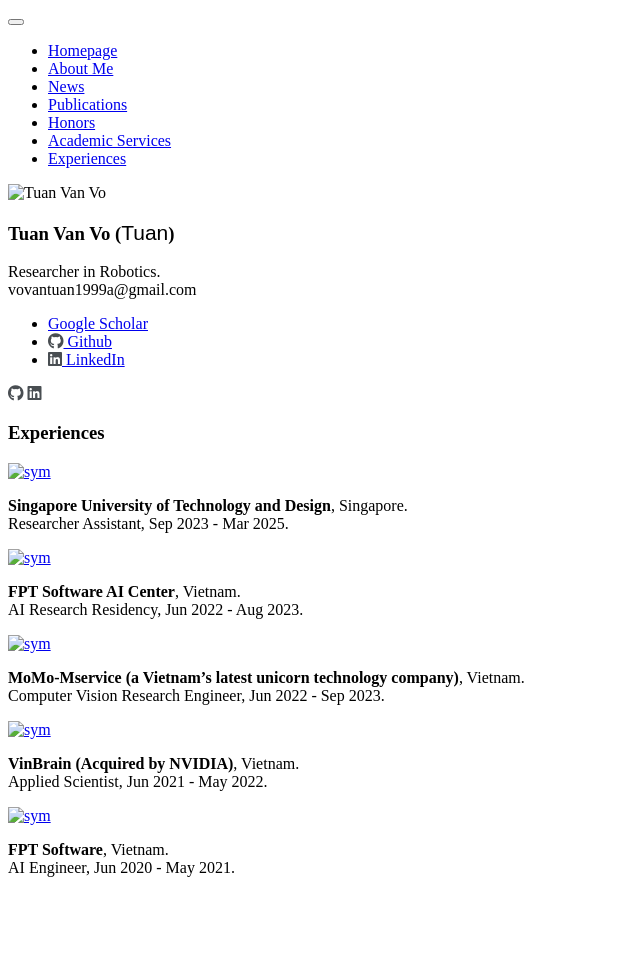
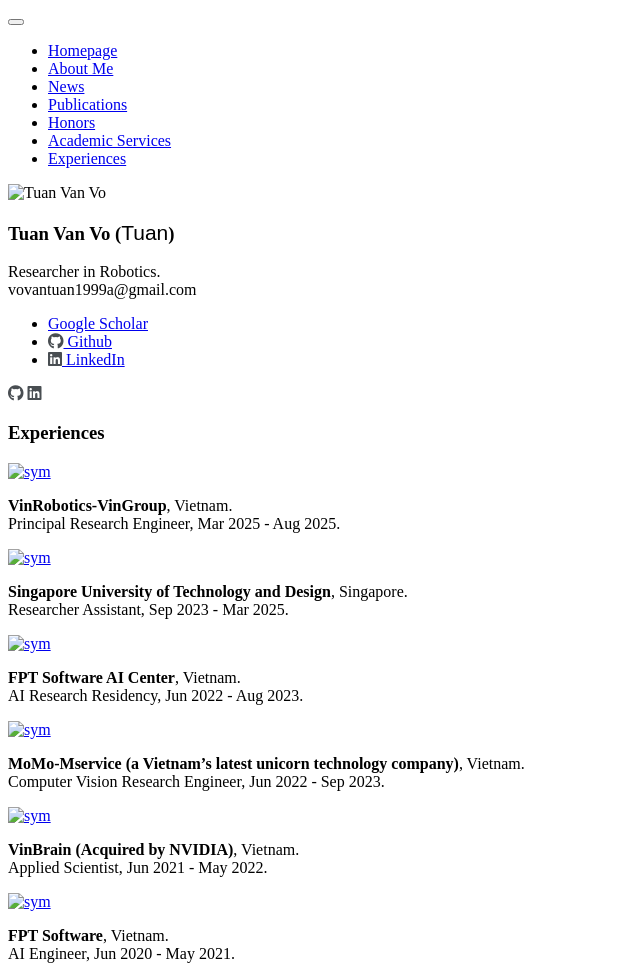
Before and after one commit to vovantuan1999a/tuanvovan, a Jekyll site: the page built from _pages/includes/experience.md, in a window 1280 px wide. Shown: the whole page, without its empty margins (0-640 px from the left). Built offline with Jekyll 4.4.1, drawn with Linux system fonts in a browser that asks for light colours; nearby versions of some CDN libraries; some web fonts are replaced; our own code applies the rules of GitHub Pages for plain Markdown files; a style sheet for code colours, icons or effects is not loaded; before the commit the page ends 900 px from its top, so only the background shows below that.

Commit message:
Update experience.md

```diff
--- a/_pages/includes/experience.md
+++ b/_pages/includes/experience.md
@@ -1,5 +1,14 @@
 
 # Experiences
+
+<div class='experience-box'><div class='experience-box-image'><div><a href="images/images.png"><img src='images/images.png' alt="sym" width="100%"></a></div></div>
+<div class='experience-box-text' markdown="1">
+
+<b>VinRobotics-VinGroup</b>, Vietnam.<br>
+Principal Research Engineer, Mar 2025 - Aug 2025.<br>
+
+</div>
+</div>
 
 <div class='experience-box'><div class='experience-box-image'><div><a href="images/SUTD.png"><img src='images/SUTD.png' alt="sym" width="100%"></a></div></div>
 <div class='experience-box-text' markdown="1">
```
